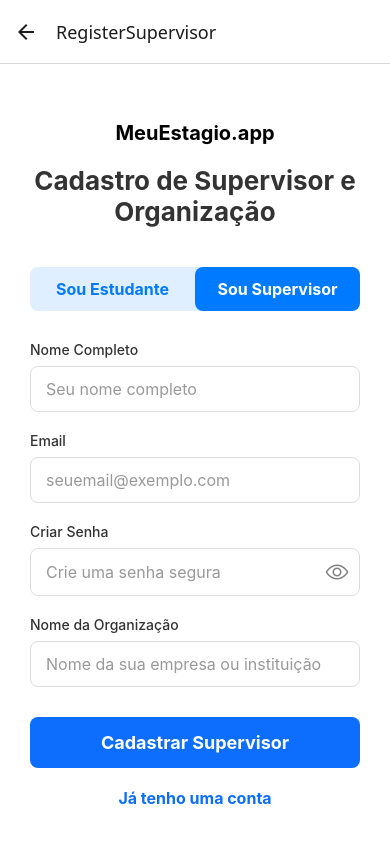
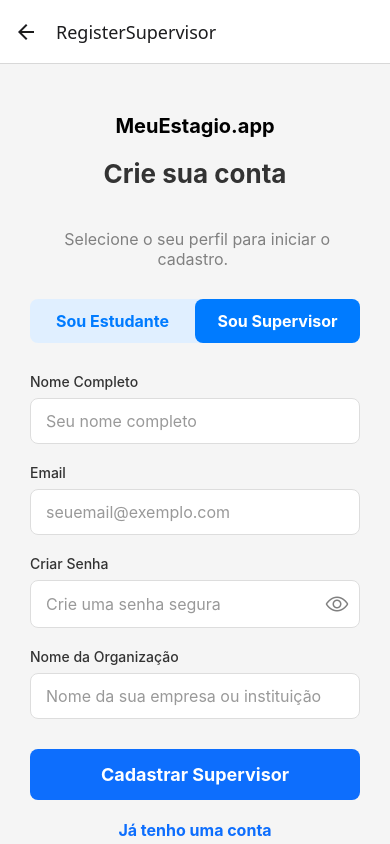
Before and after one commit to gabrielDeio/meu-estagio-app-mobile, a React Native app: screen /RegisterSupervisor in a window 390 px wide. Built offline with nearby package versions, Linux system fonts and the light colour scheme.

Commit message:
refactor: separate structure from style

```diff
--- a/src/pages/register-supervisor/index.tsx
+++ b/src/pages/register-supervisor/index.tsx
@@ -1,5 +1,4 @@
-// src/screens/SupervisorRegisterScreen.tsx
-import React, { useState } from 'react';
+import React, { useState } from 'react'
 import {
   View,
   Text,
@@ -8,123 +7,109 @@
   ScrollView,
   SafeAreaView,
   StatusBar,
-  TextInput, // Usaremos o TextInput base para o campo de senha customizado
-} from 'react-native';
-import { Ionicons } from '@expo/vector-icons'; // Certifique-se de ter os ícones
+  TextInput,
+} from 'react-native'
+import { Ionicons } from '@expo/vector-icons'
 
-// Reutilizando nossos componentes
-import CustomTextInput from '../../components/custom-text-input';
-import CustomButton from '../../components/custom-button';
-import { UserRole } from '../register-student';
-import { useNavigation } from '@react-navigation/native';
+import CustomTextInput from '../../components/custom-text-input'
+import CustomButton from '../../components/custom-button'
+import { UserRole } from '../register-student'
+import { useNavigation } from '@react-navigation/native'
+import { styles } from './style'
 
 const RegisterSupervisor: React.FC = () => {
-  const [name, setName] = useState('');
-  const [email, setEmail] = useState('');
-  const [password, setPassword] = useState('');
-  const [organizationName, setOrganizationName] = useState('');
-  const [role, setRole] = useState<UserRole>('supervisor');
+  const [name, setName] = useState('')
+  const [email, setEmail] = useState('')
+  const [password, setPassword] = useState('')
+  const [organizationName, setOrganizationName] = useState('')
+  const [role, setRole] = useState<UserRole>('supervisor')
 
   const navigation = useNavigation()
-  // Novo estado para controlar a visibilidade da senha
-  const [isPasswordVisible, setIsPasswordVisible] = useState(false);
+  const [isPasswordVisible, setIsPasswordVisible] = useState(false)
 
   const handleRegister = () => {
-    // Lógica de cadastro do supervisor
     console.log({
       name,
       email,
       password,
       organizationName,
-    });
-  };
+    })
+  }
 
   return (
     <SafeAreaView style={styles.safeArea}>
-      <StatusBar barStyle="dark-content" />
+      <StatusBar barStyle='dark-content' />
       <ScrollView contentContainerStyle={styles.container}>
         <Text style={styles.headerTitle}>MeuEstagio.app</Text>
-        <Text style={styles.title}>Cadastro de Supervisor e Organização</Text>
-
+        <Text style={styles.title}>Crie sua conta</Text>
+        <Text style={styles.subtitle}> Selecione o seu perfil para iniciar o cadastro. </Text>
 
         <View style={styles.roleSelector}>
           <TouchableOpacity
-                      style={[
-                        styles.roleButton,
-                        role === 'student' && styles.roleButtonActive,
-                      ]}
+            style={[styles.roleButton, role === 'student' && styles.roleButtonActive]}
             onPress={() => navigation.navigate('RegisterStudent')}>
-                      <Text style={[
-                          styles.roleButtonText,
-                          role === 'student' && styles.roleButtonTextActive,
-                        ]}>
+            <Text
+              style={[styles.roleButtonText, role === 'student' && styles.roleButtonTextActive]}>
               Sou Estudante
             </Text>
           </TouchableOpacity>
           <TouchableOpacity
-                      style={[
-                        styles.roleButton,
-                        role === 'supervisor' && styles.roleButtonActive,
-                      ]}
+            style={[styles.roleButton, role === 'supervisor' && styles.roleButtonActive]}
             onPress={() => navigation.navigate('RegisterStudent')}>
-                      <Text style={[
-                          styles.roleButtonText,
-                          role === 'supervisor' && styles.roleButtonTextActive,
-                        ]}>
+            <Text
+              style={[styles.roleButtonText, role === 'supervisor' && styles.roleButtonTextActive]}>
               Sou Supervisor
             </Text>
           </TouchableOpacity>
         </View>
         <View style={styles.form}>
           <CustomTextInput
-            label="Nome Completo"
-            placeholder="Seu nome completo"
+            label='Nome Completo'
+            placeholder='Seu nome completo'
             value={name}
             onChangeText={setName}
           />
           <CustomTextInput
-            label="Email"
-            placeholder="seuemail@exemplo.com"
+            label='Email'
+            placeholder='seuemail@exemplo.com'
             value={email}
             onChangeText={setEmail}
-            keyboardType="email-address"
-            autoCapitalize="none"
+            keyboardType='email-address'
+            autoCapitalize='none'
           />
 
-          {/* Campo de Senha com Ícone */}
           <View style={styles.inputContainer}>
             <Text style={styles.label}>Criar Senha</Text>
             <View style={styles.passwordInputWrapper}>
               <TextInput
                 style={styles.passwordInput}
-                placeholder="Crie uma senha segura"
-                placeholderTextColor="#999"
+                placeholder='Crie uma senha segura'
+                placeholderTextColor='#999'
                 value={password}
                 onChangeText={setPassword}
-                secureTextEntry={!isPasswordVisible} // A visibilidade é controlada pelo estado
+                secureTextEntry={!isPasswordVisible}
               />
               <TouchableOpacity
-                onPress={() => setIsPasswordVisible(prev => !prev)}
-                style={styles.eyeIcon}
-              >
+                onPress={() => setIsPasswordVisible((prev) => !prev)}
+                style={styles.eyeIcon}>
                 <Ionicons
                   name={isPasswordVisible ? 'eye-off-outline' : 'eye-outline'}
                   size={24}
-                  color="gray"
+                  color='gray'
                 />
               </TouchableOpacity>
             </View>
           </View>
 
           <CustomTextInput
-            label="Nome da Organização"
-            placeholder="Nome da sua empresa ou instituição"
+            label='Nome da Organização'
+            placeholder='Nome da sua empresa ou instituição'
             value={organizationName}
             onChangeText={setOrganizationName}
           />
 
           <CustomButton
-            title="Cadastrar Supervisor"
+            title='Cadastrar Supervisor'
             onPress={handleRegister}
             style={styles.submitButton}
             textStyle={styles.submitButtonText}
@@ -136,108 +121,7 @@
         </View>
       </ScrollView>
     </SafeAreaView>
-  );
-};
+  )
+}
 
-const styles = StyleSheet.create({
-  safeArea: {
-    flex: 1,
-    backgroundColor: '#FFF', // Fundo branco como na imagem
-  },
-  container: {
-    flexGrow: 1,
-    justifyContent: 'center',
-    padding: 30,
-  },
-  headerTitle: {
-    fontSize: 20,
-    fontWeight: 'bold',
-    textAlign: 'center',
-    paddingVertical: 20,
-  },
-  title: {
-    fontSize: 26,
-    fontWeight: 'bold',
-    color: '#333',
-    textAlign: 'center',
-    marginBottom: 40,
-  },
-  form: {
-    width: '100%',
-  },
-  // Estilos para o campo de senha customizado
-  inputContainer: {
-    width: '100%',
-    marginBottom: 20,
-  },
-  label: {
-    fontSize: 14,
-    color: '#333',
-    marginBottom: 8,
-    fontWeight: '500',
-  },
-  roleSelector: {
-    flexDirection: 'row',
-    backgroundColor: '#E0EFFF',
-    borderRadius: 8,
-    marginBottom: 30,
-    width: '100%',
-  },
-  roleButton: {
-    flex: 1,
-    paddingVertical: 12,
-    alignItems: 'center',
-    borderRadius: 8,
-  },
-  roleButtonActive: {
-    backgroundColor: '#007BFF',
-  },
-  roleButtonText: {
-    fontSize: 16,
-    fontWeight: 'bold',
-    color: '#007BFF',
-  },
-  roleButtonTextActive: {
-    color: '#FFF',
-  },
-  passwordInputWrapper: {
-    flexDirection: 'row',
-    alignItems: 'center',
-    backgroundColor: '#FFF',
-    borderWidth: 1,
-    borderColor: '#DDD',
-    borderRadius: 8,
-  },
-  passwordInput: {
-    flex: 1,
-    paddingHorizontal: 15,
-    paddingVertical: 12,
-    fontSize: 16,
-  },
-  eyeIcon: {
-    padding: 10,
-  },
-  // Fim dos estilos do campo de senha
-  submitButton: {
-    backgroundColor: '#0D6EFD', // Azul mais forte da imagem
-    width: '100%',
-    padding: 15,
-    borderRadius: 8,
-    alignItems: 'center',
-    marginTop: 10,
-  },
-  submitButtonText: {
-    color: '#FFFFFF',
-    fontSize: 18,
-    fontWeight: 'bold',
-  },
-  loginLink: {
-    marginTop: 20,
-    fontSize: 16,
-    color: '#0D6EFD',
-    textAlign: 'center',
-    fontWeight: 'bold',
-  },
-});
-
-export default RegisterSupervisor;
+export default RegisterSupervisor
--- /dev/null
+++ b/src/pages/register-supervisor/style.ts
@@ -0,0 +1,106 @@
+import { StyleSheet } from "react-native";
+
+export const styles = StyleSheet.create({
+  safeArea: {
+    flex: 1,
+    backgroundColor: '#F5F5F5',
+  },
+  container: {
+    flexGrow: 1,
+    justifyContent: 'center',
+    padding: 30,
+  },
+  headerTitle: {
+    fontSize: 20,
+    fontWeight: 'bold',
+    textAlign: 'center',
+    paddingVertical: 20,
+  },
+  subtitle: {
+    fontSize: 16,
+    color: 'gray',
+    marginBottom: 30,
+    textAlign: 'center',
+  },
+  title: {
+    fontSize: 26,
+    fontWeight: 'bold',
+    color: '#333',
+    textAlign: 'center',
+    marginBottom: 40,
+  },
+  form: {
+    width: '100%',
+  },
+  inputContainer: {
+    width: '100%',
+    marginBottom: 20,
+  },
+  label: {
+    fontSize: 14,
+    color: '#333',
+    marginBottom: 8,
+    fontWeight: '500',
+  },
+  roleSelector: {
+    flexDirection: 'row',
+    backgroundColor: '#E0EFFF',
+    borderRadius: 8,
+    marginBottom: 30,
+    width: '100%',
+  },
+  roleButton: {
+    flex: 1,
+    paddingVertical: 12,
+    alignItems: 'center',
+    borderRadius: 8,
+  },
+  roleButtonActive: {
+    backgroundColor: '#007BFF',
+  },
+  roleButtonText: {
+    fontSize: 16,
+    fontWeight: 'bold',
+    color: '#007BFF',
+  },
+  roleButtonTextActive: {
+    color: '#FFF',
+  },
+  passwordInputWrapper: {
+    flexDirection: 'row',
+    alignItems: 'center',
+    backgroundColor: '#FFF',
+    borderWidth: 1,
+    borderColor: '#DDD',
+    borderRadius: 8,
+  },
+  passwordInput: {
+    flex: 1,
+    paddingHorizontal: 15,
+    paddingVertical: 12,
+    fontSize: 16,
+  },
+  eyeIcon: {
+    padding: 10,
+  },
+  submitButton: {
+    backgroundColor: '#0D6EFD',
+    width: '100%',
+    padding: 15,
+    borderRadius: 8,
+    alignItems: 'center',
+    marginTop: 10,
+  },
+  submitButtonText: {
+    color: '#FFFFFF',
+    fontSize: 18,
+    fontWeight: 'bold',
+  },
+  loginLink: {
+    marginTop: 20,
+    fontSize: 16,
+    color: '#0D6EFD',
+    textAlign: 'center',
+    fontWeight: 'bold',
+  },
+});
```
Lines whose indentation alone changed are shown as unchanged.
